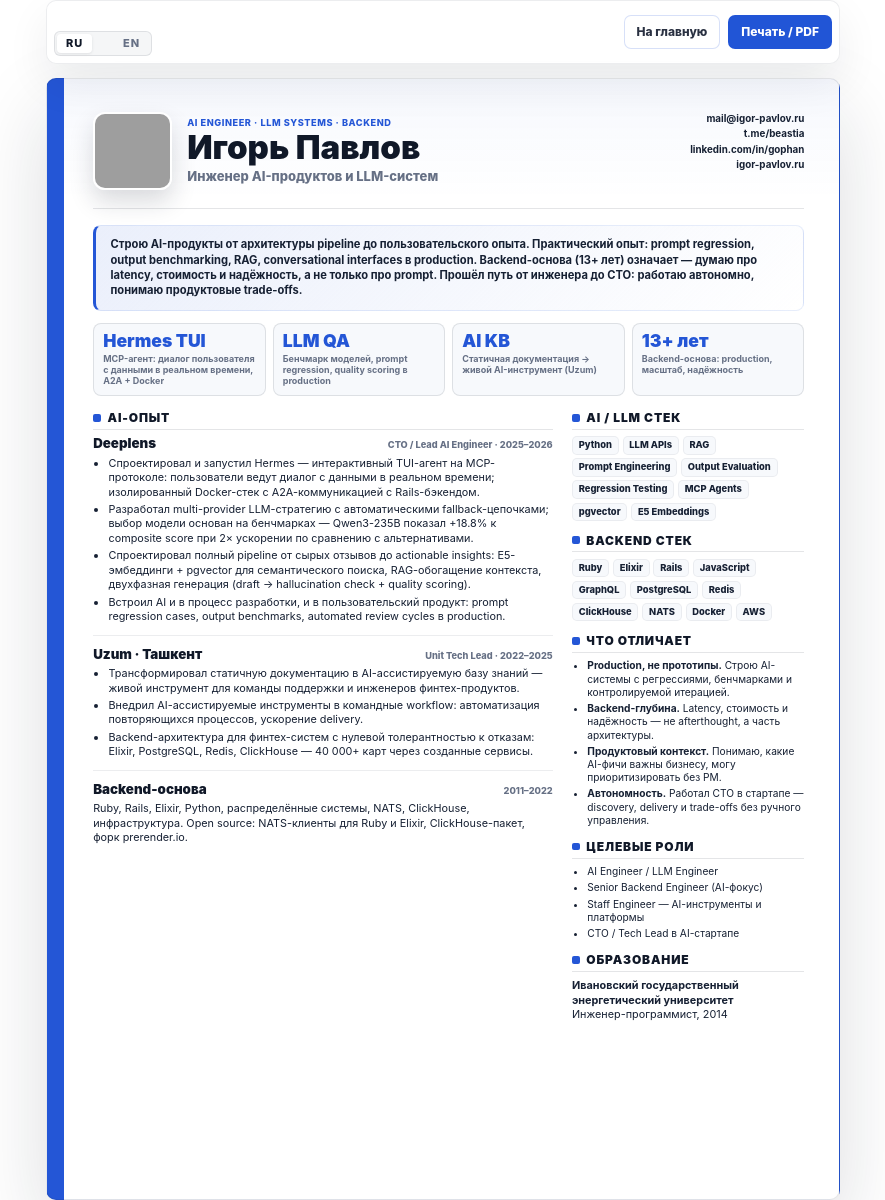
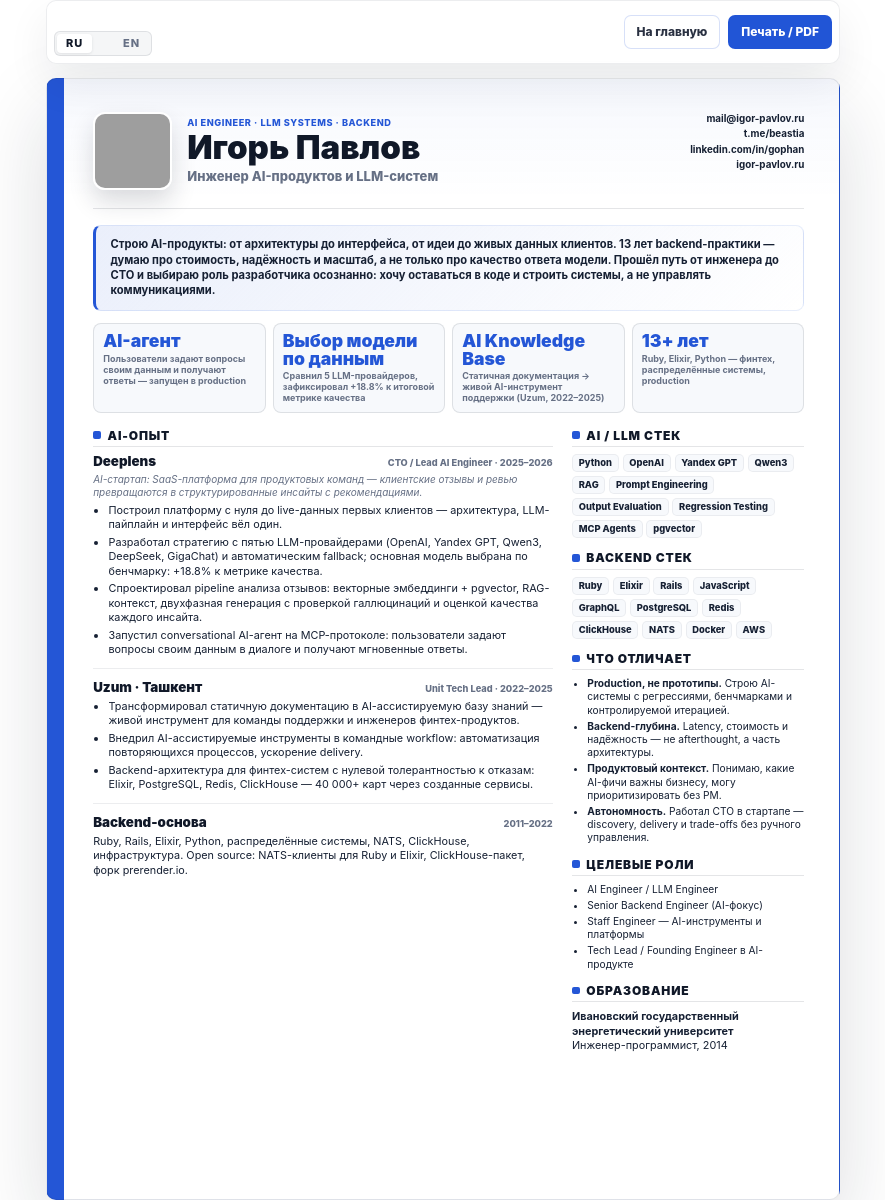
Before and after one commit to BEaStia/beastia.github.io, a Jekyll site: the page built from developer-resume.html, in a window 1280 px wide. Shown: the whole page, without its empty margins (197-1082 px from the left). Built offline with Jekyll 4.4.1, drawn with Linux system fonts in a browser that asks for light colours; grey boxes are pictures that could not be loaded.

Commit message:
Make AI engineer resume HR-readable without losing technical depth
Summary: remove jargon, add explicit "choosing engineer role deliberately"
narrative. Proof grid: replace acronyms (TUI, LLM QA, AI KB) with plain
outcomes readable by non-technical screeners. Deeplens: add company
context line, reframe bullets around outcomes not just tech stack, name
all 5 LLM providers explicitly. LLM stack chips: add OpenAI/Yandex
GPT/Qwen3 in place of generic "LLM APIs". Target roles: replace CTO
with "Tech Lead / Founding Engineer" to send consistent seniority signal.
Add .resume-role-context style for the new company description line.

Co-Authored-By: Claude Sonnet 4.6 <noreply@anthropic.com>

```diff
--- a/developer-resume.html
+++ b/developer-resume.html
@@ -39,18 +39,18 @@ permalink: /developer-resume/
 
     <section class="resume-summary-block">
       <p>
-        Строю AI-продукты от архитектуры pipeline до пользовательского опыта.
-        Практический опыт: prompt regression, output benchmarking, RAG, conversational interfaces в production.
-        Backend-основа (13+ лет) означает — думаю про latency, стоимость и надёжность, а не только про prompt.
-        Прошёл путь от инженера до CTO: работаю автономно, понимаю продуктовые trade-offs.
+        Строю AI-продукты: от архитектуры до интерфейса, от идеи до живых данных клиентов.
+        13 лет backend-практики — думаю про стоимость, надёжность и масштаб, а не только про качество ответа модели.
+        Прошёл путь от инженера до CTO и выбираю роль разработчика осознанно:
+        хочу оставаться в коде и строить системы, а не управлять коммуникациями.
       </p>
     </section>
 
     <section class="resume-proof-grid" aria-label="Ключевые доказательства">
-      <div><strong>Hermes TUI</strong><span>MCP-агент: диалог пользователя с данными в реальном времени, A2A + Docker</span></div>
-      <div><strong>LLM QA</strong><span>Бенчмарк моделей, prompt regression, quality scoring в production</span></div>
-      <div><strong>AI KB</strong><span>Статичная документация → живой AI-инструмент (Uzum)</span></div>
-      <div><strong>13+ лет</strong><span>Backend-основа: production, масштаб, надёжность</span></div>
+      <div><strong>AI-агент</strong><span>Пользователи задают вопросы своим данным и получают ответы — запущен в production</span></div>
+      <div><strong>Выбор модели по данным</strong><span>Сравнил 5 LLM-провайдеров, зафиксировал +18.8% к итоговой метрике качества</span></div>
+      <div><strong>AI Knowledge Base</strong><span>Статичная документация → живой AI-инструмент поддержки (Uzum, 2022–2025)</span></div>
+      <div><strong>13+ лет</strong><span>Ruby, Elixir, Python — финтех, распределённые системы, production</span></div>
     </section>
 
     <div class="resume-main-grid">
@@ -62,11 +62,12 @@ permalink: /developer-resume/
               <h3>Deeplens</h3>
               <span>CTO / Lead AI Engineer · 2025–2026</span>
             </div>
+            <p class="resume-role-context">AI-стартап: SaaS-платформа для продуктовых команд — клиентские отзывы и ревью превращаются в структурированные инсайты с рекомендациями.</p>
             <ul>
-              <li>Спроектировал и запустил Hermes — интерактивный TUI-агент на MCP-протоколе: пользователи ведут диалог с данными в реальном времени; изолированный Docker-стек с A2A-коммуникацией с Rails-бэкендом.</li>
-              <li>Разработал multi-provider LLM-стратегию с автоматическими fallback-цепочками; выбор модели основан на бенчмарках — Qwen3-235B показал +18.8% к composite score при 2× ускорении по сравнению с альтернативами.</li>
-              <li>Спроектировал полный pipeline от сырых отзывов до actionable insights: E5-эмбеддинги + pgvector для семантического поиска, RAG-обогащение контекста, двухфазная генерация (draft → hallucination check + quality scoring).</li>
-              <li>Встроил AI и в процесс разработки, и в пользовательский продукт: prompt regression cases, output benchmarks, automated review cycles в production.</li>
+              <li>Построил платформу с нуля до live-данных первых клиентов — архитектура, LLM-пайплайн и интерфейс вёл один.</li>
+              <li>Разработал стратегию с пятью LLM-провайдерами (OpenAI, Yandex GPT, Qwen3, DeepSeek, GigaChat) и автоматическим fallback; основная модель выбрана по бенчмарку: +18.8% к метрике качества.</li>
+              <li>Спроектировал pipeline анализа отзывов: векторные эмбеддинги + pgvector, RAG-контекст, двухфазная генерация с проверкой галлюцинаций и оценкой качества каждого инсайта.</li>
+              <li>Запустил conversational AI-агент на MCP-протоколе: пользователи задают вопросы своим данным в диалоге и получают мгновенные ответы.</li>
             </ul>
           </article>
           <article class="resume-role">
@@ -94,10 +95,10 @@ permalink: /developer-resume/
         <section class="resume-compact-section">
           <h2>AI / LLM стек</h2>
           <div class="resume-chip-list">
-            <span>Python</span><span>LLM APIs</span><span>RAG</span>
-            <span>Prompt Engineering</span><span>Output Evaluation</span>
-            <span>Regression Testing</span><span>MCP Agents</span>
-            <span>pgvector</span><span>E5 Embeddings</span>
+            <span>Python</span><span>OpenAI</span><span>Yandex GPT</span>
+            <span>Qwen3</span><span>RAG</span><span>Prompt Engineering</span>
+            <span>Output Evaluation</span><span>Regression Testing</span>
+            <span>MCP Agents</span><span>pgvector</span>
           </div>
         </section>
 
@@ -127,7 +128,7 @@ permalink: /developer-resume/
             <li>AI Engineer / LLM Engineer</li>
             <li>Senior Backend Engineer (AI-фокус)</li>
             <li>Staff Engineer — AI-инструменты и платформы</li>
-            <li>CTO / Tech Lead в AI-стартапе</li>
+            <li>Tech Lead / Founding Engineer в AI-продукте</li>
           </ul>
         </section>
 
--- a/style.scss
+++ b/style.scss
@@ -1996,6 +1996,14 @@ a.leadership-lang:focus {
   margin: 0;
 }
 
+.resume-role-context {
+  color: var(--resume-muted);
+  font-size: 10px;
+  font-style: italic;
+  margin-top: 1px !important;
+  margin-bottom: 3px !important;
+}
+
 .resume-tight-list {
   color: var(--resume-ink);
   font-size: 10.2px;
```
Also changed, not shown: developer-resume-en.html (+18 -17 lines).
